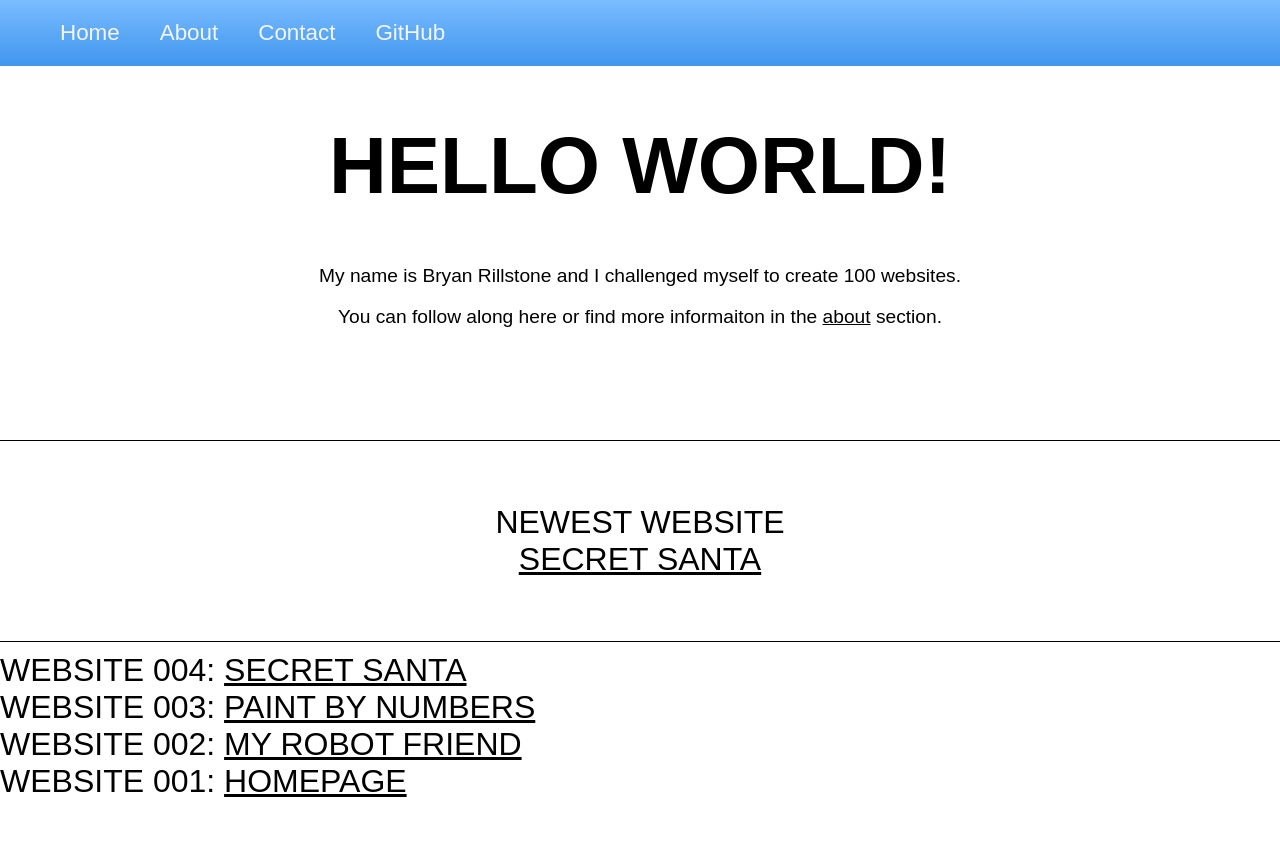
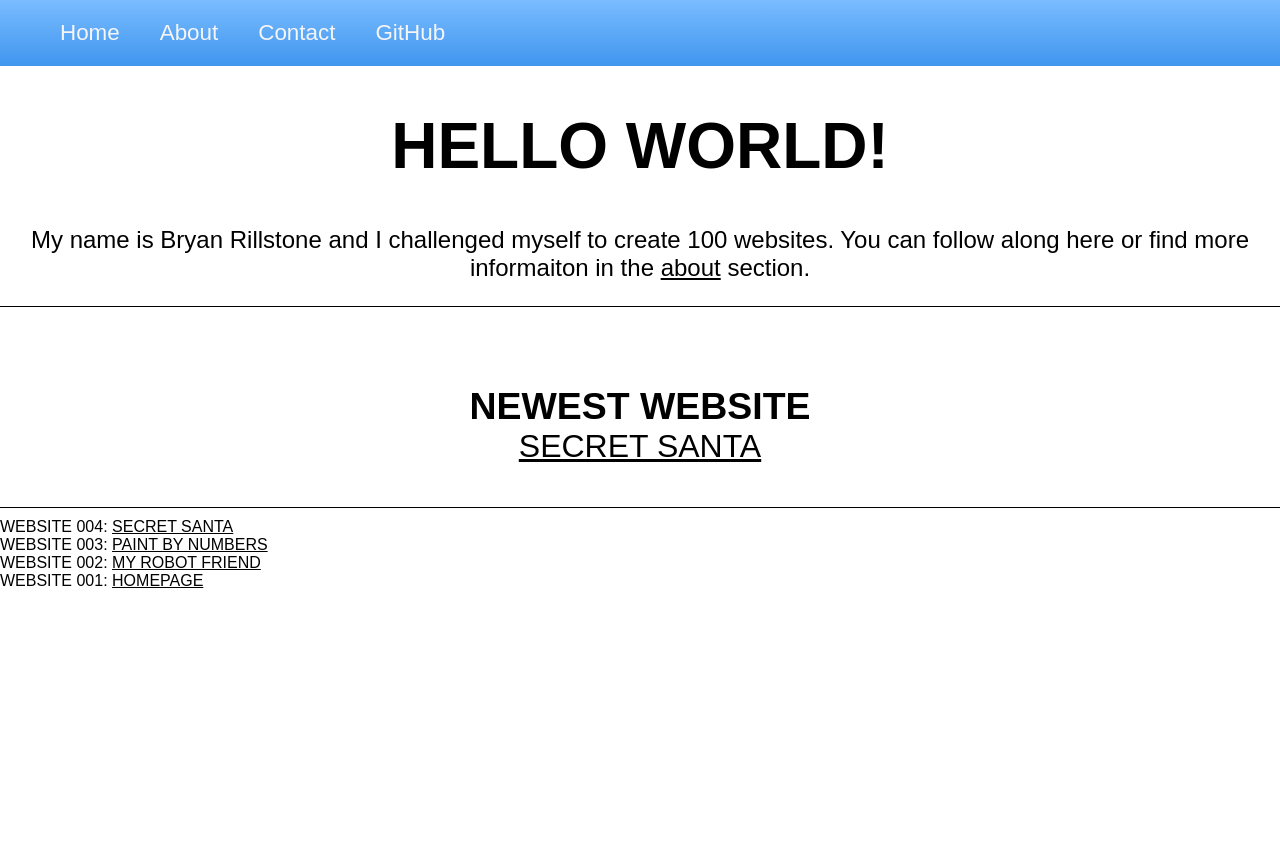
Before and after one commit to bryanrillstone/100--websites-challenge, a plain HTML site: page index.html in a window 1280 px wide. After the commit the page ends 800 px from the top, so only its background shows below. Drawn offline with Linux system fonts and the light colour scheme.

Commit message:
Add files via upload

```diff
--- a/index.html
+++ b/index.html
@@ -20,23 +20,18 @@
     </ul>
   </nav>
   <div class="container zone">
-    <div>
       <h1>hello world!</h1>
-    </div>
-    <div>
       <p>My name is Bryan Rillstone and I challenged myself
-        to create 100 websites.</p>
-        <p>You can follow along here or find
+        to create 100 websites. You can follow along here or find
         more informaiton in the
         <a class="link" href="./about.html">about</a> section.
       </p>
   </div>
+  <div class="marquee_container zone">
+      <h3 class="marquee-title">Newest Website</h3>
+    <a class="link marquee-link" href="../website_4/index.html">Secret Santa</a>
   </div>
-    <div class="marquee_container zone">
-      <div>Newest Website</div>
-    <a class="link" href="../website_4/index.html">Secret Santa</a>
-  </div>
-  <div class="websites_container zone">
+  <div class="websites_container zone-2">
     <div>Website 004:
       <span>
         <a class="link" href="../website_4/index.html">Secret Santa</a>
--- a/style.css
+++ b/style.css
@@ -6,7 +6,7 @@ body {
 }
 
 .zone {
-    font-size: 2rem;
+    font-size: 2em;
     transition: all 0.3s linear;
 }
 
@@ -46,26 +46,27 @@ a {
     text-decoration: none;
 }
 
+
 /***********************************************************************
  *  Cover
  **********************************************************************/
 .container {
-    height: 40vh;
     display: block;
     text-align: center;
 }
 h1 {
-    font-size: 5rem;
     text-transform: uppercase;
+}
 
-}
 .link {
     color: black;
     text-decoration: underline;
 }
+
 p {
-    font-size: 1.2rem;
+    font-size: 1.5rem;
 }
+
 .container_other {
     height: 100vh;
     display: flex;
@@ -78,6 +79,7 @@ p {
     justify-content: center;
     width: 50vw;
 }
+
 
 /***********************************************************************
  *  Marquee Container
@@ -93,11 +95,20 @@ p {
     border-bottom: 1px solid black;
 }
 
+.marquee-title {
+    padding-bottom: 0px;
+    margin-bottom: 0px;
+}
+
+.marquee-link {
+    padding-bottom: 0px;
+    margin-bottom: 0px;
+}
+
 /***********************************************************************
  *  Websites Container
  **********************************************************************/
  .websites_container {
-    height: 25vh;
     padding-top: 10px;
     text-transform: uppercase;
 }
```
